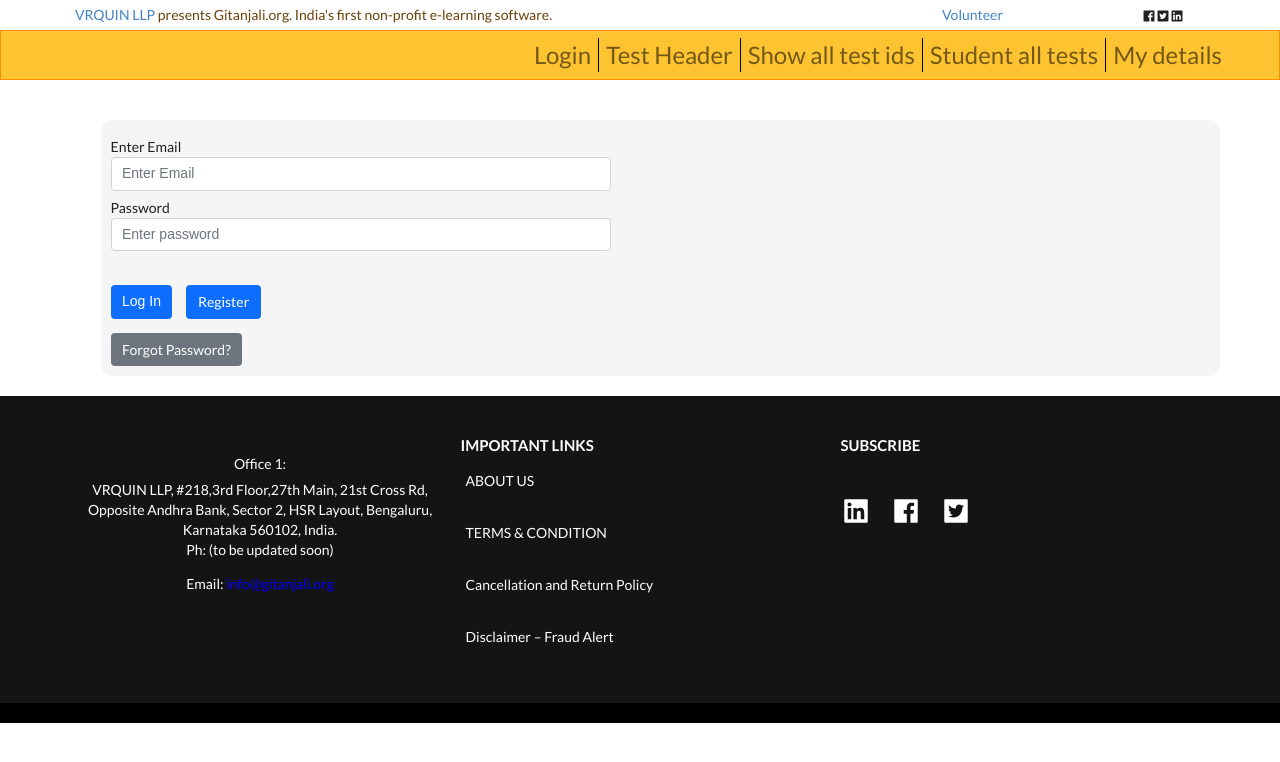
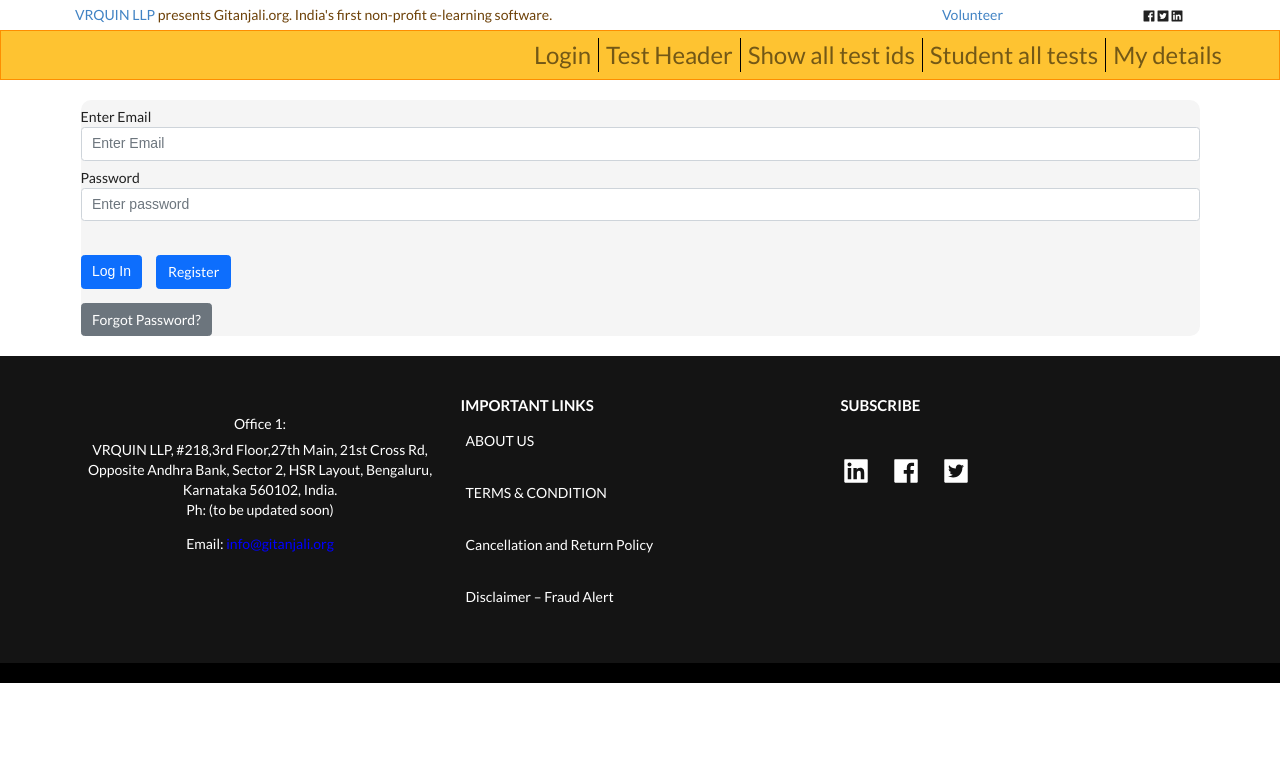
Before and after one commit to srijondasgit/examfrontend, a React (Create React App) app in the folder exammodule/: page / in a window 1280 px wide. Shown: the top 762 px of the page. Built offline with nearby package versions, Linux system fonts and the light colour scheme.

Commit message:
Update Login.js

```diff
--- a/exammodule/src/components/Login.js
+++ b/exammodule/src/components/Login.js
@@ -88,13 +88,13 @@ import Form from "./Form";
   return (
     <div className="container">
       <h5 className="d-inline-block mb-3"> </h5>
-      <div style={{ padding: 10, margin: 20, background: "rgb(245 245 245)", width: '100%', borderRadius: 10, border: 1, borderColor: '#ccc'}}>
+      <div style={{ background: "rgb(245 245 245)", borderRadius: 10, border: 1, borderColor: '#ccc'}}>
         <div className="form-group">
           <label htmlFor="userName" className="mt-2">
             Enter Email
           </label>
           <input
-            style={{width: 500}}
+
             type="email"
             className="form-control"
             id="userName"
@@ -110,7 +110,7 @@ import Form from "./Form";
             Password
           </label>
           <input
-            style={{width: 500}}
+
             type="password"
             className="form-control"
             id="password"
```
